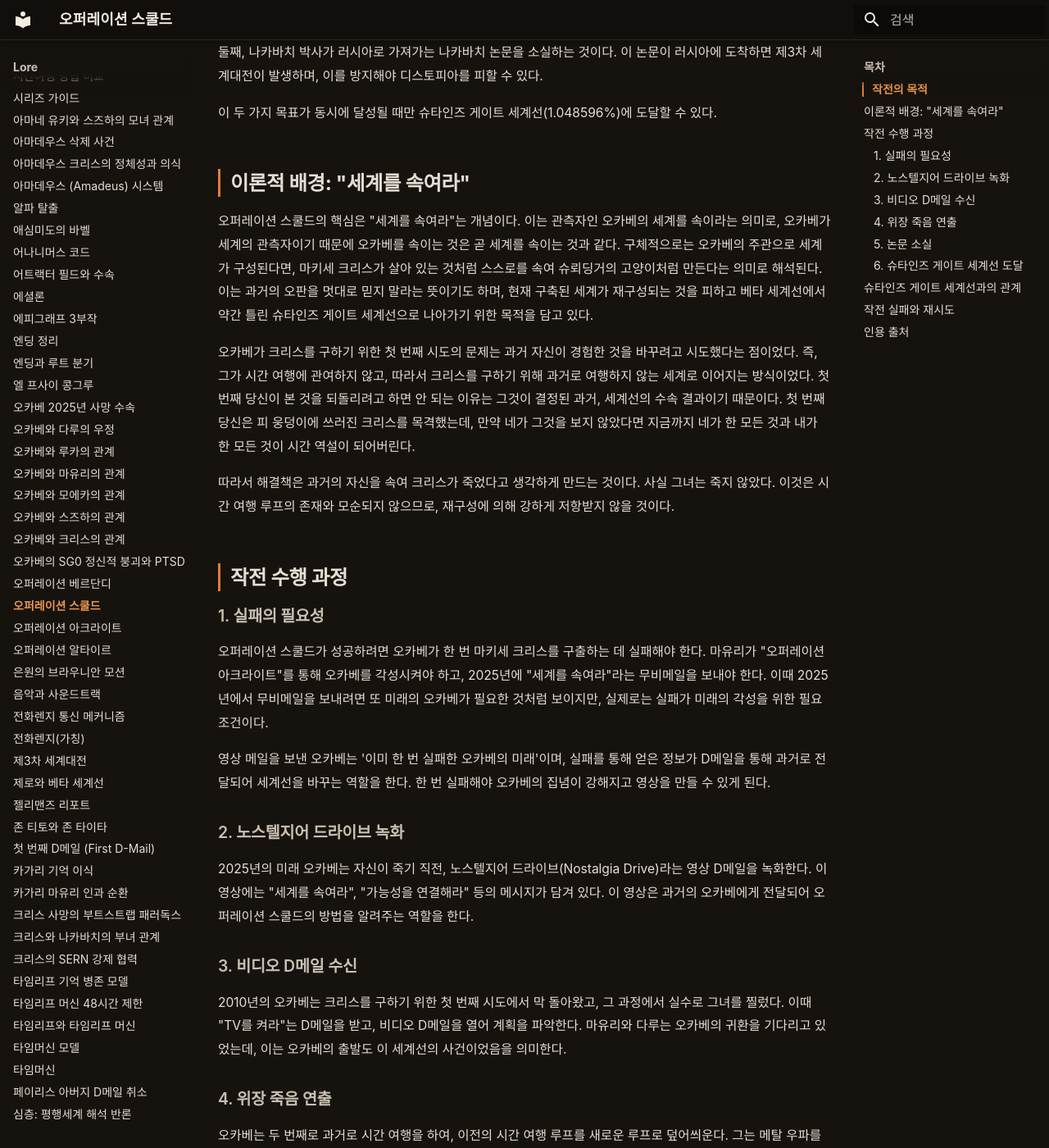
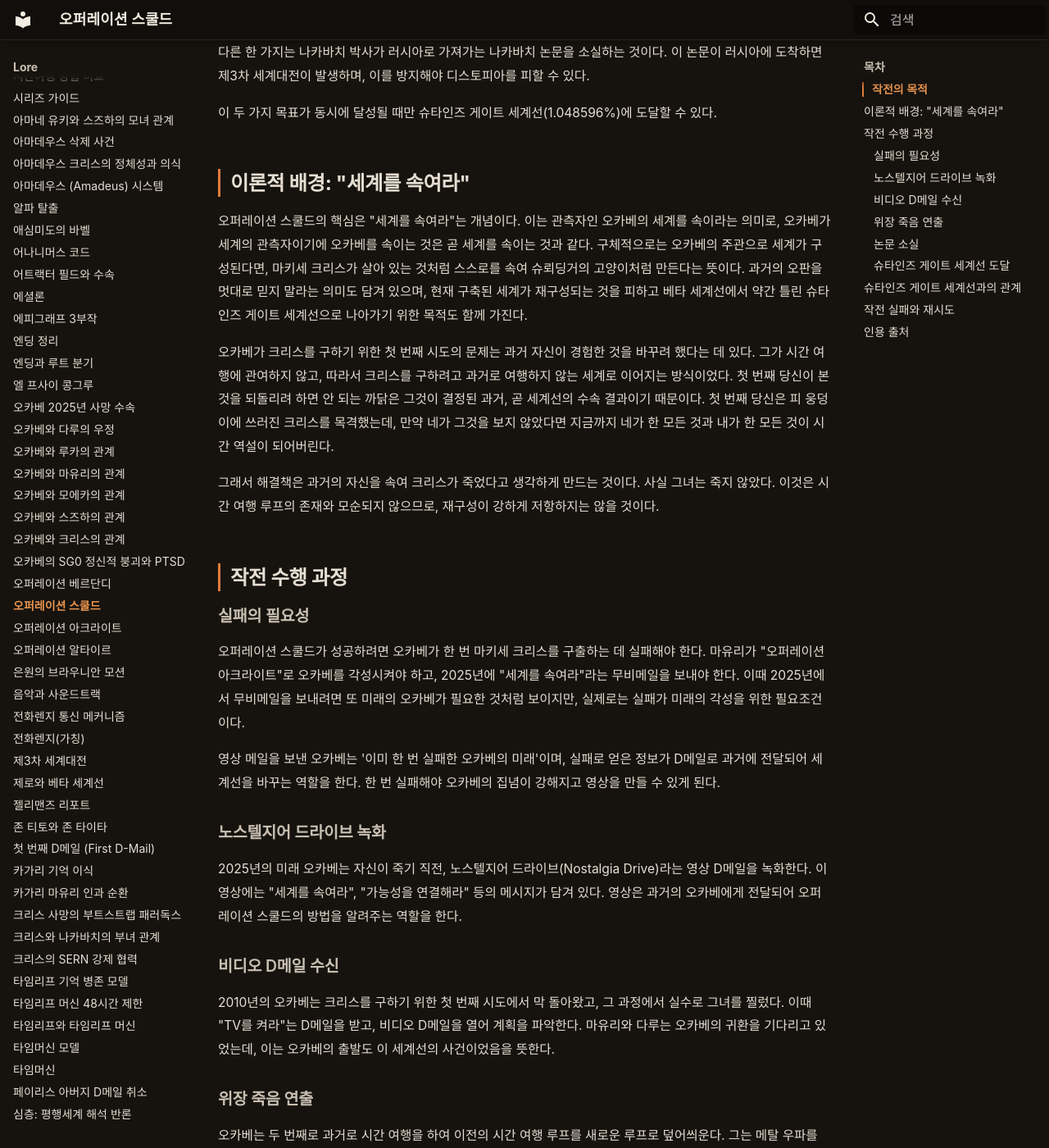
Before and after one commit to sgwiki/sgwiki.github.io, an MkDocs documentation site: the page built from wiki/lore/오퍼레이션-스쿨드.md, in a window 1280 px wide and 1400 px high, scrolled down 604 px. Shown: the whole window at 82% size. Built offline with MkDocs 1.6.1 and Material for MkDocs 9.7.7, drawn with Linux system fonts in a browser that asks for light colours; some web fonts are replaced; some of the changed text lies outside the part shown.

Commit message:
chore(wiki): 오퍼레이션-스쿨드 정비 — restructurer frontmatter 보강(title·category·tags 3개 필드 추가)+### 헤더 숫자 prefix 6건 제거·rewriter no-op(작품명·고유명사 이미 정합)·humanize 16건(번역투 6·구조 4·접속사 3·형식명사 2·관용구/의인화 1)·linker 인용 출처 링크 교정 1건(본문 index.md→ch3.md 각주 정의와 일치)·사실·스포일러(main_story)·수치(2025년·15년·1.048596%·2010년·8월 21일)·인용([팬 분석] Mechanics §3.1.3) 불변·quote_protect pass·fact_guard pass·sanitizer pass·linker pass

```diff
--- a/wiki/lore/오퍼레이션-스쿨드.md
+++ b/wiki/lore/오퍼레이션-스쿨드.md
@@ -8,69 +11,69 @@ description: "오퍼레이션 스쿨드(Operation Skuld)는 슈타인즈 게이
 
 # 오퍼레이션 스쿨드
 
-오퍼레이션 스쿨드(Operation Skuld)는 슈타인즈 게이트 본편의 최종 작전이자, 오카베 린타로가 마키세 크리스를 구출하고 슈타인즈 게이트 세계선에 도달하기 위해 수행한 작전이다. 이 작전은 2025년의 미래 오카베가 15년에 걸쳐 설계한 계획으로, "세계를 속여라(Deceive the World)"라는 핵심 개념을 기반으로 한다.
+오퍼레이션 스쿨드(Operation Skuld)는 슈타인즈 게이트 본편의 최종 작전이자, 오카베 린타로가 마키세 크리스를 구출하고 슈타인즈 게이트 세계선에 도달하기 위해 수행한 작전이다. 이 작전은 2025년의 미래 오카베가 15년에 걸쳐 설계한 계획으로, "세계를 속여라(Deceive the World)"라는 핵심 개념을 바탕으로 삼는다.
 
 ## 작전의 목적
 
 오퍼레이션 스쿨드는 두 가지 목표를 달성하는 것을 목적으로 한다.
 
-첫째, 마키세 크리스의 생명을 구하는 것이다. 베타 세계선에서 나카바치 세이지의 발표회에서 크리스는 살해당하는 것이 필연적으로 수속되어 있었다. 이 수속을 회피하고 그녀를 살리는 것이 첫 번째 목표다.
+한 가지는 마키세 크리스의 생명을 구하는 것이다. 베타 세계선에서 나카바치 세이지의 발표회에서 크리스는 살해당하는 것이 필연적으로 수속되어 있었다. 이 수속을 회피하고 그녀를 살리는 것이 첫 번째 목표다.
 
-둘째, 나카바치 박사가 러시아로 가져가는 나카바치 논문을 소실하는 것이다. 이 논문이 러시아에 도착하면 제3차 세계대전이 발생하며, 이를 방지해야 디스토피아를 피할 수 있다.
+다른 한 가지는 나카바치 박사가 러시아로 가져가는 나카바치 논문을 소실하는 것이다. 이 논문이 러시아에 도착하면 제3차 세계대전이 발생하며, 이를 방지해야 디스토피아를 피할 수 있다.
 
 이 두 가지 목표가 동시에 달성될 때만 슈타인즈 게이트 세계선(1.048596%)에 도달할 수 있다.
 
 ## 이론적 배경: "세계를 속여라"
 
-오퍼레이션 스쿨드의 핵심은 "세계를 속여라"는 개념이다. 이는 관측자인 오카베의 세계를 속이라는 의미로, 오카베가 세계의 관측자이기 때문에 오카베를 속이는 것은 곧 세계를 속이는 것과 같다. 구체적으로는 오카베의 주관으로 세계가 구성된다면, 마키세 크리스가 살아 있는 것처럼 스스로를 속여 슈뢰딩거의 고양이처럼 만든다는 의미로 해석된다. 이는 과거의 오판을 멋대로 믿지 말라는 뜻이기도 하며, 현재 구축된 세계가 재구성되는 것을 피하고 베타 세계선에서 약간 틀린 슈타인즈 게이트 세계선으로 나아가기 위한 목적을 담고 있다.
+오퍼레이션 스쿨드의 핵심은 "세계를 속여라"는 개념이다. 이는 관측자인 오카베의 세계를 속이라는 의미로, 오카베가 세계의 관측자이기에 오카베를 속이는 것은 곧 세계를 속이는 것과 같다. 구체적으로는 오카베의 주관으로 세계가 구성된다면, 마키세 크리스가 살아 있는 것처럼 스스로를 속여 슈뢰딩거의 고양이처럼 만든다는 뜻이다. 과거의 오판을 멋대로 믿지 말라는 의미도 담겨 있으며, 현재 구축된 세계가 재구성되는 것을 피하고 베타 세계선에서 약간 틀린 슈타인즈 게이트 세계선으로 나아가기 위한 목적도 함께 가진다.
 
-오카베가 크리스를 구하기 위한 첫 번째 시도의 문제는 과거 자신이 경험한 것을 바꾸려고 시도했다는 점이었다. 즉, 그가 시간 여행에 관여하지 않고, 따라서 크리스를 구하기 위해 과거로 여행하지 않는 세계로 이어지는 방식이었다. 첫 번째 당신이 본 것을 되돌리려고 하면 안 되는 이유는 그것이 결정된 과거, 세계선의 수속 결과이기 때문이다. 첫 번째 당신은 피 웅덩이에 쓰러진 크리스를 목격했는데, 만약 네가 그것을 보지 않았다면 지금까지 네가 한 모든 것과 내가 한 모든 것이 시간 역설이 되어버린다.
+오카베가 크리스를 구하기 위한 첫 번째 시도의 문제는 과거 자신이 경험한 것을 바꾸려 했다는 데 있다. 그가 시간 여행에 관여하지 않고, 따라서 크리스를 구하려고 과거로 여행하지 않는 세계로 이어지는 방식이었다. 첫 번째 당신이 본 것을 되돌리려 하면 안 되는 까닭은 그것이 결정된 과거, 곧 세계선의 수속 결과이기 때문이다. 첫 번째 당신은 피 웅덩이에 쓰러진 크리스를 목격했는데, 만약 네가 그것을 보지 않았다면 지금까지 네가 한 모든 것과 내가 한 모든 것이 시간 역설이 되어버린다.
 
-따라서 해결책은 과거의 자신을 속여 크리스가 죽었다고 생각하게 만드는 것이다. 사실 그녀는 죽지 않았다. 이것은 시간 여행 루프의 존재와 모순되지 않으므로, 재구성에 의해 강하게 저항받지 않을 것이다.
+그래서 해결책은 과거의 자신을 속여 크리스가 죽었다고 생각하게 만드는 것이다. 사실 그녀는 죽지 않았다. 이것은 시간 여행 루프의 존재와 모순되지 않으므로, 재구성이 강하게 저항하지는 않을 것이다.
 
 ## 작전 수행 과정
 
-### 1. 실패의 필요성
+### 실패의 필요성
 
-오퍼레이션 스쿨드가 성공하려면 오카베가 한 번 마키세 크리스를 구출하는 데 실패해야 한다. 마유리가 "오퍼레이션 아크라이트"를 통해 오카베를 각성시켜야 하고, 2025년에 "세계를 속여라"라는 무비메일을 보내야 한다. 이때 2025년에서 무비메일을 보내려면 또 미래의 오카베가 필요한 것처럼 보이지만, 실제로는 실패가 미래의 각성을 위한 필요조건이다.
+오퍼레이션 스쿨드가 성공하려면 오카베가 한 번 마키세 크리스를 구출하는 데 실패해야 한다. 마유리가 "오퍼레이션 아크라이트"로 오카베를 각성시켜야 하고, 2025년에 "세계를 속여라"라는 무비메일을 보내야 한다. 이때 2025년에서 무비메일을 보내려면 또 미래의 오카베가 필요한 것처럼 보이지만, 실제로는 실패가 미래의 각성을 위한 필요조건이다.
 
-영상 메일을 보낸 오카베는 '이미 한 번 실패한 오카베의 미래'이며, 실패를 통해 얻은 정보가 D메일을 통해 과거로 전달되어 세계선을 바꾸는 역할을 한다. 한 번 실패해야 오카베의 집념이 강해지고 영상을 만들 수 있게 된다.
+영상 메일을 보낸 오카베는 '이미 한 번 실패한 오카베의 미래'이며, 실패로 얻은 정보가 D메일로 과거에 전달되어 세계선을 바꾸는 역할을 한다. 한 번 실패해야 오카베의 집념이 강해지고 영상을 만들 수 있게 된다.
 
-### 2. 노스텔지어 드라이브 녹화
+### 노스텔지어 드라이브 녹화
 
-2025년의 미래 오카베는 자신이 죽기 직전, 노스텔지어 드라이브(Nostalgia Drive)라는 영상 D메일을 녹화한다. 이 영상에는 "세계를 속여라", "가능성을 연결해라" 등의 메시지가 담겨 있다. 이 영상은 과거의 오카베에게 전달되어 오퍼레이션 스쿨드의 방법을 알려주는 역할을 한다.
+2025년의 미래 오카베는 자신이 죽기 직전, 노스텔지어 드라이브(Nostalgia Drive)라는 영상 D메일을 녹화한다. 이 영상에는 "세계를 속여라", "가능성을 연결해라" 등의 메시지가 담겨 있다. 영상은 과거의 오카베에게 전달되어 오퍼레이션 스쿨드의 방법을 알려주는 역할을 한다.
 
-### 3. 비디오 D메일 수신
+### 비디오 D메일 수신
 
-2010년의 오카베는 크리스를 구하기 위한 첫 번째 시도에서 막 돌아왔고, 그 과정에서 실수로 그녀를 찔렀다. 이때 "TV를 켜라"는 D메일을 받고, 비디오 D메일을 열어 계획을 파악한다. 마유리와 다루는 오카베의 귀환을 기다리고 있었는데, 이는 오카베의 출발도 이 세계선의 사건이었음을 의미한다.
+2010년의 오카베는 크리스를 구하기 위한 첫 번째 시도에서 막 돌아왔고, 그 과정에서 실수로 그녀를 찔렀다. 이때 "TV를 켜라"는 D메일을 받고, 비디오 D메일을 열어 계획을 파악한다. 마유리와 다루는 오카베의 귀환을 기다리고 있었는데, 이는 오카베의 출발도 이 세계선의 사건이었음을 뜻한다.
 
-### 4. 위장 죽음 연출
+### 위장 죽음 연출
 
-오카베는 두 번째로 과거로 시간 여행을 하여, 이전의 시간 여행 루프를 새로운 루프로 덮어씌운다. 그는 메탈 우파를 확보하고, 자신의 피로 크리스의 죽음을 위장한다. 오카베가 크리스 대신 칼에 찔려 피를 흘리는 장면을 연출함으로써, 과거의 오카베가 크리스가 죽은 것으로 목격하도록 만든다.
+오카베는 두 번째로 과거로 시간 여행을 하여 이전의 시간 여행 루프를 새로운 루프로 덮어씌운다. 그는 메탈 우파를 확보하고 자신의 피로 크리스의 죽음을 위장한다. 오카베가 크리스 대신 칼에 찔려 피를 흘리는 장면을 연출함으로써, 과거의 오카베가 크리스가 죽은 것으로 목격하도록 만든다.
 
-### 5. 논문 소실
+### 논문 소실
 
-오카베가 미래로 돌아오는 과정에서 타임머신 내부에서 나카바치 논문이 소실된다. 이로써 논문이 러시아에 도착하는 것을 방지하고 제3차 세계대전을 회피할 수 있다.
+오카베가 미래로 돌아오는 과정에서 타임머신 내부에서 나카바치 논문이 소실된다. 이로써 논문이 러시아에 도착하는 것을 막고 제3차 세계대전을 회피할 수 있다.
 
-### 6. 슈타인즈 게이트 세계선 도달
+### 슈타인즈 게이트 세계선 도달
 
 오카베가 세계를 속이고 원래 시간대로 복귀하는 순간 수속이 일어난다. 이때 크리스가 죽은 것처럼 위장하면서 실제로는 그녀를 살리고, 제3차 세계대전을 유발하는 나카바치 논문의 문제를 해결하여 디스토피아를 피하고 슈타인즈 게이트 세계선으로 진입하게 된다.
 
-스즈하의 경우, 오카베가 미래로 여행함으로써 자체 일관성 있는 루프를 완성할 수 있지만, 스즈하에게는 그러한 루프가 불가능하다. 그녀가 8월 21일 이후에 슈타인즈 게이트 세계선에 존재할 이유가 없으며, 타임머신의 지속적인 존재는 제3차 세계대전을 촉발할 위험이 있기 때문에 모순될 수도 있다. 따라서 오카베가 귀환하는 과정에서 스즈하와 타임머신은 사라지고, 오카베만이 슈타인즈 게이트 세계선에 도착한다.
+스즈하의 경우, 오카베가 미래로 여행함으로써 자체 일관성 있는 루프를 완성할 수 있지만 스즈하에게는 그런 루프가 불가능하다. 그녀가 8월 21일 이후에 슈타인즈 게이트 세계선에 존재할 이유가 없으며, 타임머신의 지속적인 존재는 제3차 세계대전을 촉발할 위험이 있기 때문에 모순될 수도 있다. 그래서 오카베가 귀환하는 과정에서 스즈하와 타임머신은 사라지고, 오카베만 슈타인즈 게이트 세계선에 도착한다.
 
 ## 슈타인즈 게이트 세계선과의 관계
 
-오퍼레이션 스쿨드와 슈타인즈 게이트 세계선은 성공적으로 도달하기 위한 수단과 목표의 관계다. 오퍼레이션 스쿨드가 성공하면 슈타인즈 게이트 세계선에 도달할 수 있고, 실패하면 도달하지 못한다. 오퍼레이션 스쿨드는 미래의 오카베가 고안한 방법으로, 최초 관측자가 관측했던 사건들을 바꾸지 않고 결과만 바꾸는 것이다.
+오퍼레이션 스쿨드와 슈타인즈 게이트 세계선은 성공적으로 도달하기 위한 수단과 목표의 관계다. 오퍼레이션 스쿨드가 성공하면 슈타인즈 게이트 세계선에 도달할 수 있고, 실패하면 도달하지 못한다. 오퍼레이션 스쿨드는 미래의 오카베가 고안한 방법으로, 최초 관측자가 관측했던 사건들을 바꾸지 않고 결과만 바꾼다.
 
-구체적으로 크리스를 기절 상태로 만들고 피를 칠해 죽은 것처럼 보이게 하여 세계를 속이는 방식이다. 이 작전을 통해 오카베가 세계를 속이고 원래 시간대로 복귀하는 순간 수속이 일어나면, 알파와 베타 어느 쪽에도 속하지 않는 틈새의 세계선이자 그 어떤 세계선의 영향도 받지 않는 슈타인즈 게이트 세계선에 도달할 수 있다.
+구체적으로 크리스를 기절 상태로 만들고 피를 칠해 죽은 것처럼 보이게 하여 세계를 속이는 방식이다. 이 작전으로 오카베가 세계를 속이고 원래 시간대로 복귀하는 순간 수속이 일어나면, 알파와 베타 어느 쪽에도 속하지 않는 틈새의 세계선이자 그 어떤 세계선의 영향도 받지 않는 슈타인즈 게이트 세계선에 도달할 수 있다.
 
 ## 작전 실패와 재시도
 
-스쿨드 작전의 성공은 오카베가 한 번 실패해야만 가능하다. 이 실패를 통해 2025년의 오카베가 각성하여 영상 D메일을 준비할 수 있다. 이러한 타임 패러독스적 구조는 작전이 처음부터 성공할 수 없는 이유를 설명한다.
+스쿨드 작전의 성공은 오카베가 한 번 실패해야만 가능하다. 이 실패 덕분에 2025년의 오카베가 각성하여 영상 D메일을 준비할 수 있다. 타임 패러독스 구조를 생각하면, 작전이 처음부터 성공할 수 없는 까닭이 보인다.
 
 오카베가 크리스를 구하기 위한 첫 번째 시도에서 막 돌아왔을 때, 그는 비디오 D메일을 확인하고 작전의 방법을 이해한다. 이때 이미 그는 실패를 경험한 상태이며, 이 실패가 미래의 성공을 위한 필수적인 전제 조건이 되었다.
 
-> **[팬 분석]** "스쿨드 작전은 오카베가 '세상을 속임'으로써 특정 명백하게 수속된 사건을 피할 수 있다는 깨달음에 기반한 크리스를 구하기 위한 계획입니다." — [The Mechanics of Steins;Gate v1.0.3](../근거자료/비공식/mechanics-of-steins-gate/index.md)[^1]
+> **[팬 분석]** "스쿨드 작전은 오카베가 '세상을 속임'으로써 특정 명백하게 수속된 사건을 피할 수 있다는 깨달음에 기반한 크리스를 구하기 위한 계획입니다." — [The Mechanics of Steins;Gate v1.0.3](../근거자료/비공식/mechanics-of-steins-gate/ch3.md)[^1]
 
 ## 인용 출처
 
```
Also changed, not shown: other parts of wiki/lore/오퍼레이션-스쿨드.md (+3 -0 lines).
